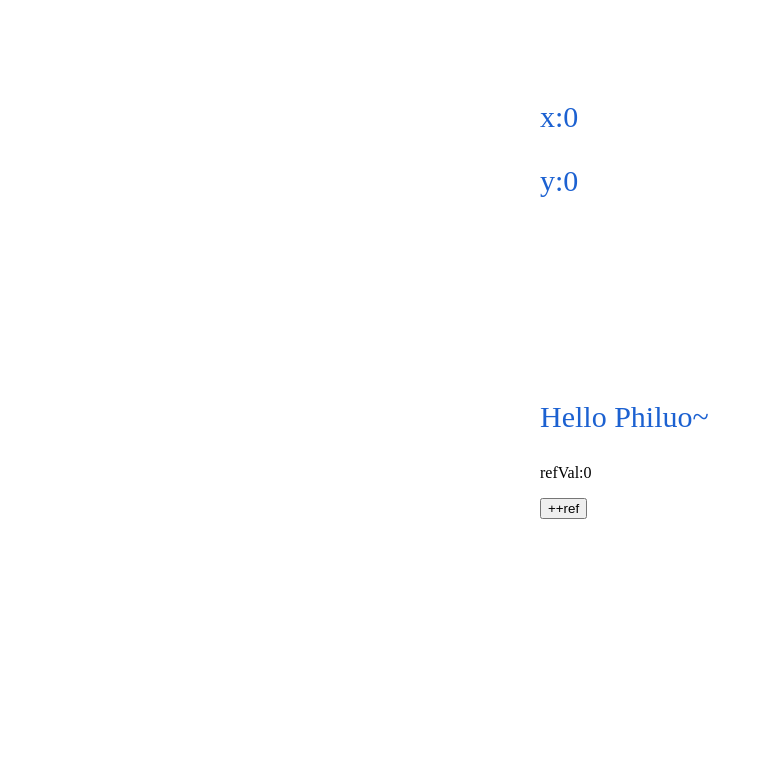
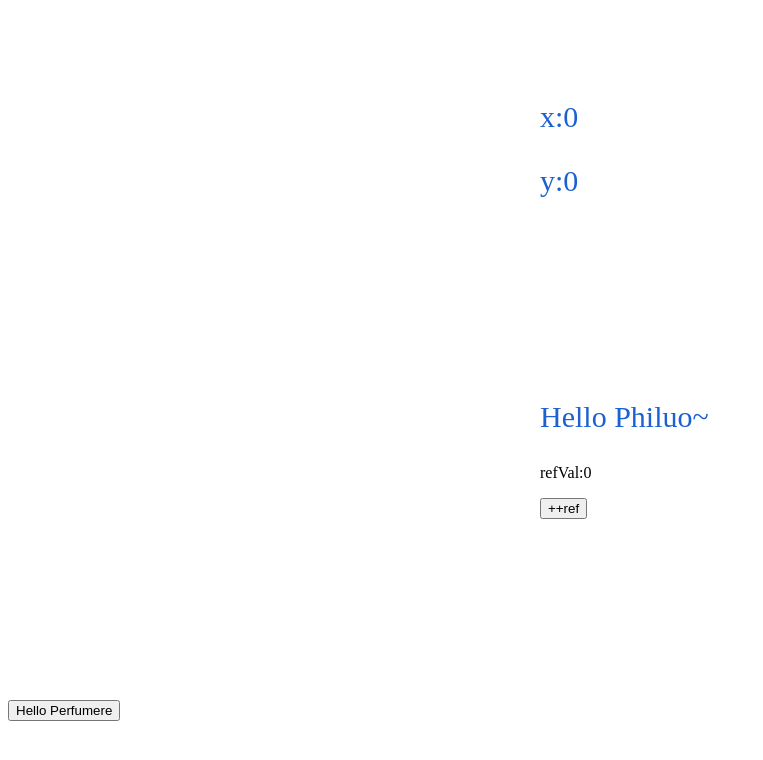
Before and after one commit to philuo/plui, a Vue app in the folder dev/: page / in a window 1280 px wide. Shown: the top 760 px of the page, without its empty margins (0-763 px from the left). Built offline with nearby package versions, Linux system fonts and the light colour scheme.

Commit message:
新建按钮组件

```diff
--- a/dev/src/Plui.vue
+++ b/dev/src/Plui.vue
@@ -2,6 +2,7 @@
   <div id="app">
     <Mouse />
     <Click />
+    <BaseButton />
   </div>
 </template>
 
@@ -9,12 +10,13 @@
 import { defineComponent } from 'vue';
 import Mouse from './components/pl-mouse.vue';
 import Click from './components/pl-click.vue';
-
+import BaseButton from './components/button/base-button.vue';
 
 export default defineComponent({
   components: {
     Mouse,
     Click,
+    BaseButton,
   },
   setup() {
     return {
--- /dev/null
+++ b/dev/src/components/button/base-button.vue
@@ -0,0 +1,39 @@
+<template>
+  <div>
+    <button @click="handleClick">{{data}}</button>
+  </div>
+</template>
+
+<script lang="ts">
+import { defineComponent, toRefs, reactive } from 'vue';
+
+interface XX {
+  data: string;
+  count: number;
+}
+export default defineComponent({
+  name: 'base-button',
+  setup() {
+    const message = reactive<XX>({
+      data: 'Hello Perfumere',
+      count: 0,
+    });
+    const handleClick = () => {
+      if (message.count % 2) {
+        message.data = 'Hello XaDon';
+      } else {
+        message.data = 'Hello Perfumere';
+      }
+      message.count += 1;
+    };
+    return {
+      ...toRefs(message),
+      handleClick,
+    };
+  },
+});
+</script>
+
+<style lang="scss">
+
+</style>
```
Also changed, not shown: dev/src/App.vue (deleted, +0 -31 lines), 13 other files (tests, documents, lock files or other folders).
